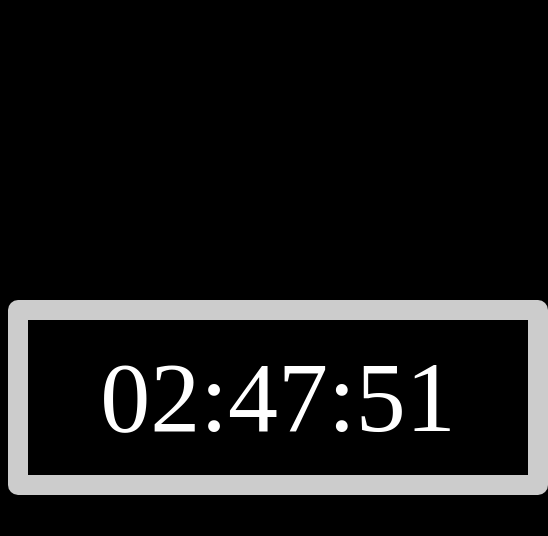
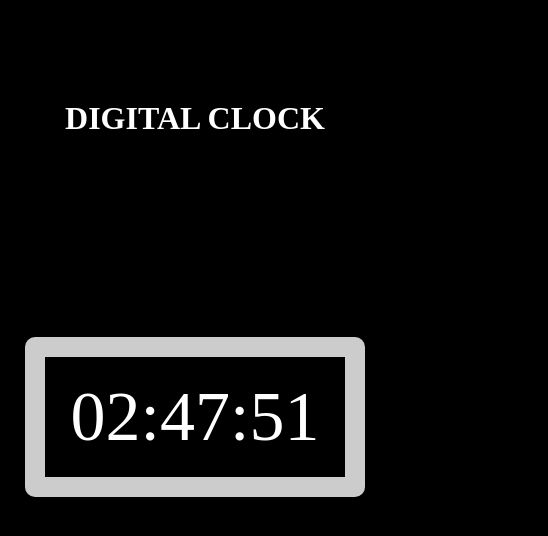
Before and after one commit to Gayatripatil1908/digital-clock, a plain HTML site: page index.html in a window 390 px wide. Shown: the whole page, 548 px wide, since content can reach past the window. Drawn offline with Linux system fonts and the light colour scheme.

Commit message:
new changes

```diff
--- a/index.html
+++ b/index.html
@@ -11,10 +11,10 @@
         }
         .clock-container{
             background-color: #cccccc;
-            width: 500px;
+            width: 700px;
             padding: 20px;
             border-radius: 10px;
-            margin: 300px auto;
+            margin: 200px auto;
 
         }
 
@@ -22,17 +22,43 @@
             display: flex;
             justify-content: center;
             align-items: center;
-            font-size: 100px;
+            font-size: 150px;
             background-color: black;
             color: white;
             padding: 20px;
 
 
         }
+        .heading{
+            color: white;
+            text-align: center;
+            margin-top: 100px;
+        }
+
+
+
+        @media (max-width:500px) {
+            .clock-container{
+                width: 300px;
+            }
+
+            .clock-screen{
+            font-size: 70px;
+        }
+
+        }
+
+
+
+
+
+
     </style>
+
 </head>
 
 <body>
+    <h1 class="heading"> DIGITAL CLOCK</h1>
     <div class="clock-container">
         <div class="clock-screen">
             <div id="hours">8</div>
```
